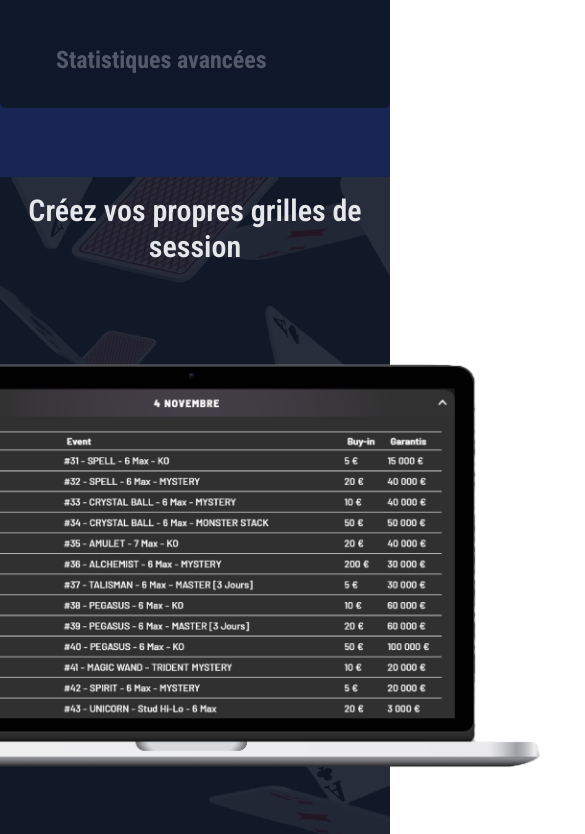
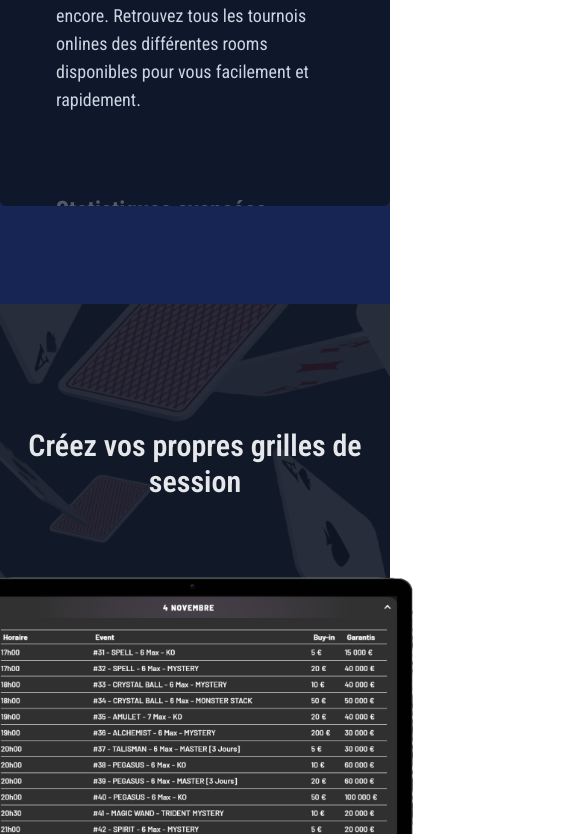
Before and after one commit to ElioTourvieille/frontend-next, a Next.js app: page / in a window 390 px wide. Shown: the part 1390-2224 px from the top of the page, 585 px wide, since content can reach past the window. Built offline with nearby package versions, Linux system fonts and the light colour scheme.

Commit message:
Make responsive

```diff
--- a/app/(root)/page.tsx
+++ b/app/(root)/page.tsx
@@ -54,7 +54,7 @@ export default function Home() {
   return (
     <>
       {/* HERO SECTION */}
-      <section className="bg-gray-900 scroll-mt-12">
+      <section className="bg-gray-900 scroll-mt-12 h-[90vh]">
         <GridBackground>
           <div className="flex flex-col items-center">
             <div className="flex-center flex-col gap-10">
@@ -70,7 +70,7 @@ export default function Home() {
             <a
               href="#solutions"
               aria-label="Scroll to solutions"
-              className="absolute bottom-4 left-1/2 transform -translate-x-1/2"
+              className="absolute bottom-0 left-1/2 transform -translate-x-1/2"
             >
               <ChevronDown
                 strokeWidth={3.5}
@@ -86,7 +86,7 @@ export default function Home() {
       {/* SOLUTIONS SECTION */}
       <section
         id="solutions"
-        className="h-[90vh] bg-blue-950 flex items-center justify-evenly flex-col scroll-mt-12"
+        className="h-screen bg-blue-950 flex items-center justify-evenly flex-col scroll-mt-12"
       >
         <h2 className="font-semibold text-3xl sm:text-5xl text-center text-gray-200">
           Découvrez nos solutions pour les grinders
@@ -99,7 +99,7 @@ export default function Home() {
       {/* FEATURE SECTION */}
       <section
         id="feature"
-        className="relative bg-gray-900 h-[90vh] flex-center flex-col z-0 scroll-mt-12"
+        className="relative bg-gray-900 h-screen flex-center flex-col z-0 scroll-mt-12 py-10"
       >
         {/* Filters to background image */}
         <div
@@ -114,7 +114,7 @@ export default function Home() {
           width={900}
           height={900}
           alt="laptop"
-          className="max-w-[900px]"
+          className="max-w-[700px] 2xl:max-w-[800px]"
         />
 
         <RegisterLink>
@@ -125,7 +125,7 @@ export default function Home() {
       </section>
 
       {/* FAQ SECTION */}
-      <section id="faq" className="bg-blue-950 h-[80vh] scroll-mt-12">
+      <section id="faq" className="bg-blue-950 h-[90vh] scroll-mt-12">
         <div className="w-1/2 py-20">
           <h2 className="text-center font-semibold text-3xl sm:text-5xl text-gray-200">
             Vous avez des questions ?
--- a/components/ui/sticky-scroll-reveal.tsx
+++ b/components/ui/sticky-scroll-reveal.tsx
@@ -89,7 +89,7 @@ export const StickyScroll = ({
                 animate={{
                   opacity: activeCard === index ? 1 : 0.3,
                 }}
-                className="text-kg text-slate-300 max-w-sm mt-10"
+                className="text-lg text-slate-300 max-w-sm mt-10"
               >
                 {item.description}
               </motion.p>
```
